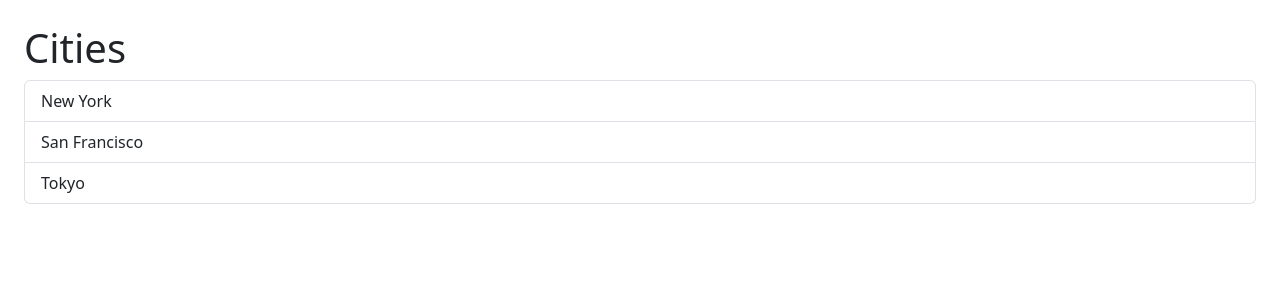
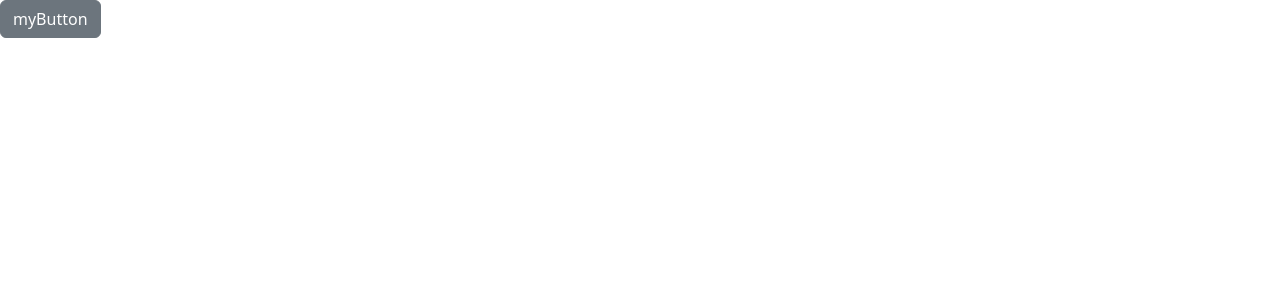
Before and after one commit to PravatKumaraMishra/React-Practice, a React (Vite) app: page / in a window 1280 px wide. Shown: the top 300 px of the page. Built offline with nearby package versions, Linux system fonts and the light colour scheme.

Commit message:
exercise: button-components

```diff
--- a/src/App.tsx
+++ b/src/App.tsx
@@ -1,22 +1,5 @@
-import { useState } from "react";
-import ListGroup from "./ListGroup";
+import Button from "./Button";
 
 export default function App() {
-  const [selectedIndex, setSelectedIndex] = useState(-1);
-  const cities = ["New York", "San Francisco", "Tokyo"];
-
-  const handleSelectItem = (index: number) => {
-    setSelectedIndex(index);
-  };
-
-  return (
-    <div className="p-4">
-      <ListGroup
-        items={cities}
-        heading={"Cities"}
-        selectedIndex={selectedIndex}
-        onSelectItem={handleSelectItem}
-      />
-    </div>
-  );
+  return <Button text="myButton" color="secondary" />;
 }
--- /dev/null
+++ b/src/Button.tsx
@@ -0,0 +1,17 @@
+interface Props {
+  text: String;
+  color?:
+    | "primary"
+    | "secondary"
+    | "danger"
+    | "success"
+    | "warning"
+    | "info"
+    | "light"
+    | "dark"
+    | "link";
+}
+
+export default function Button({ text, color = "primary" }: Props) {
+  return <button className={"btn btn-" + color}>{text}</button>;
+}
```
